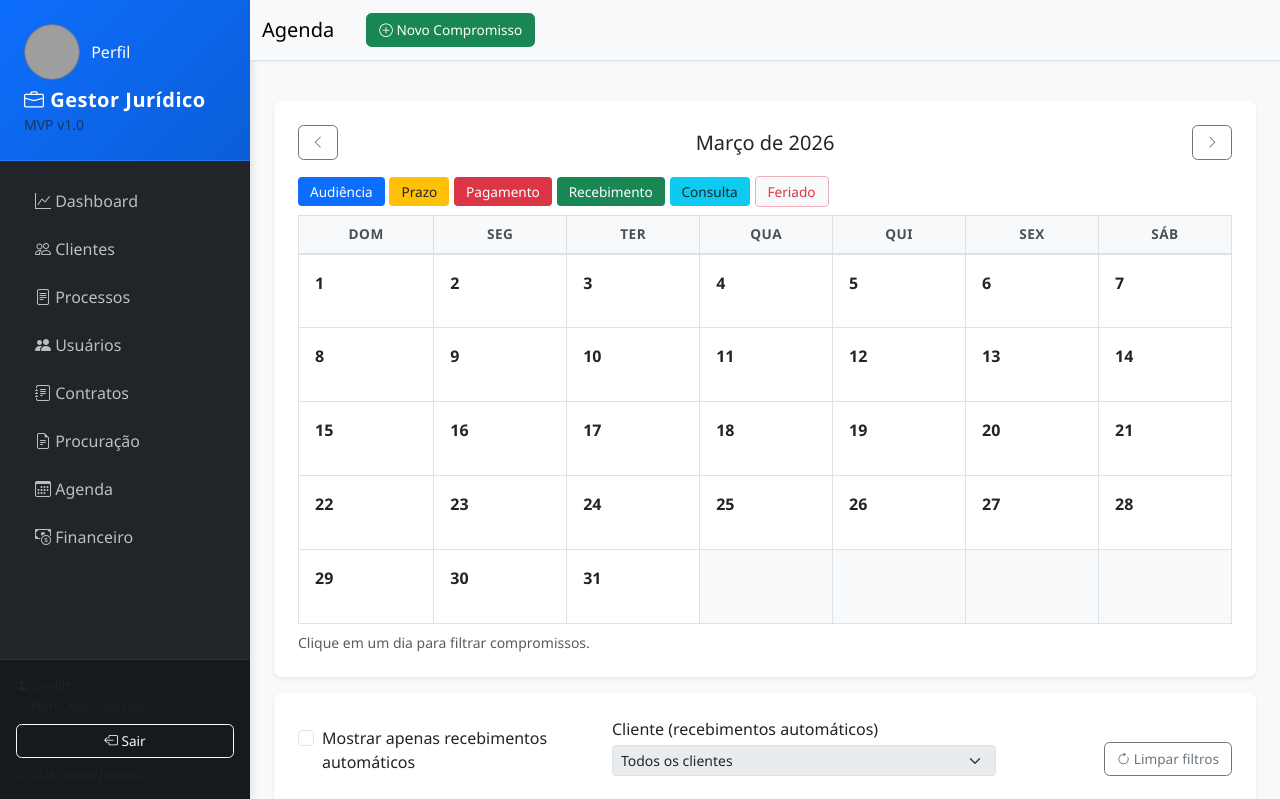
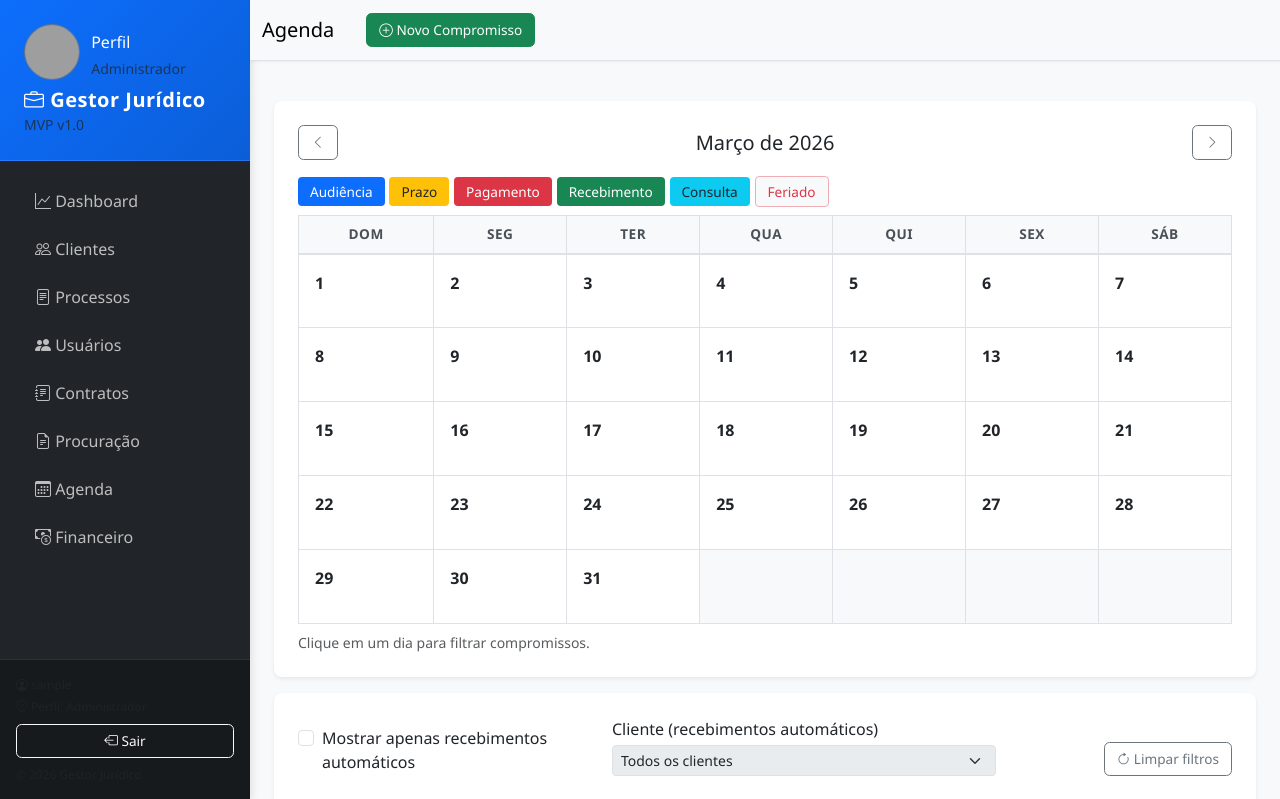
Before and after one commit to DiegoAlessandro1/gestorjuridico, a Flask app: template templates/agenda.html in a window 1280 px wide. Shown: the top 799 px of the page. Run offline with Flask 3, Linux system fonts and the light colour scheme; the visitor is signed in with stand-in values (Sample User, id 1); the template is opened without the code that fills it: most values are stand-ins (such as "Sample title", 1, 10 or a date in 2020); grey boxes are pictures that could not be loaded.

Commit message:
Exibe tipo de usuário abaixo de Perfil

```diff
--- a/templates/base.html
+++ b/templates/base.html
@@ -81,9 +81,14 @@ Como funciona:
                         {% endif %}
                     </div>
                     {% if can_access_perfil %}
-                        <a class="text-decoration-none text-white d-inline-flex align-items-center px-1 py-1" href="{{ url_for('main.perfil_usuario') }}">
-                            Perfil
-                        </a>
+                        <div class="d-flex flex-column">
+                            <a class="text-decoration-none text-white d-inline-flex align-items-center px-1 py-1" href="{{ url_for('main.perfil_usuario') }}">
+                                Perfil
+                            </a>
+                            {% if session.get('usuario_logado') %}
+                                <small class="text-muted px-1">{{ perfil_usuario_rotulo }}</small>
+                            {% endif %}
+                        </div>
                     {% endif %}
                 </div>
                 <h5 class="mb-0">
```
